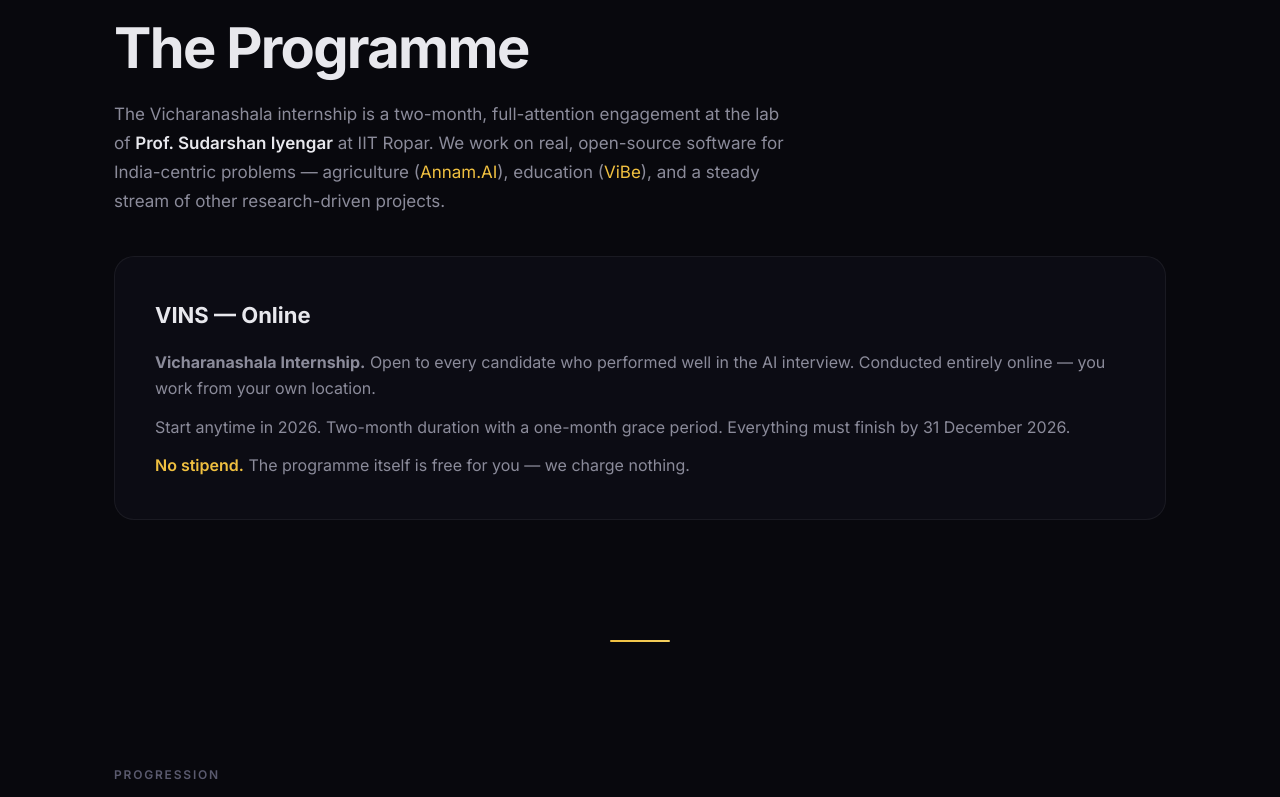
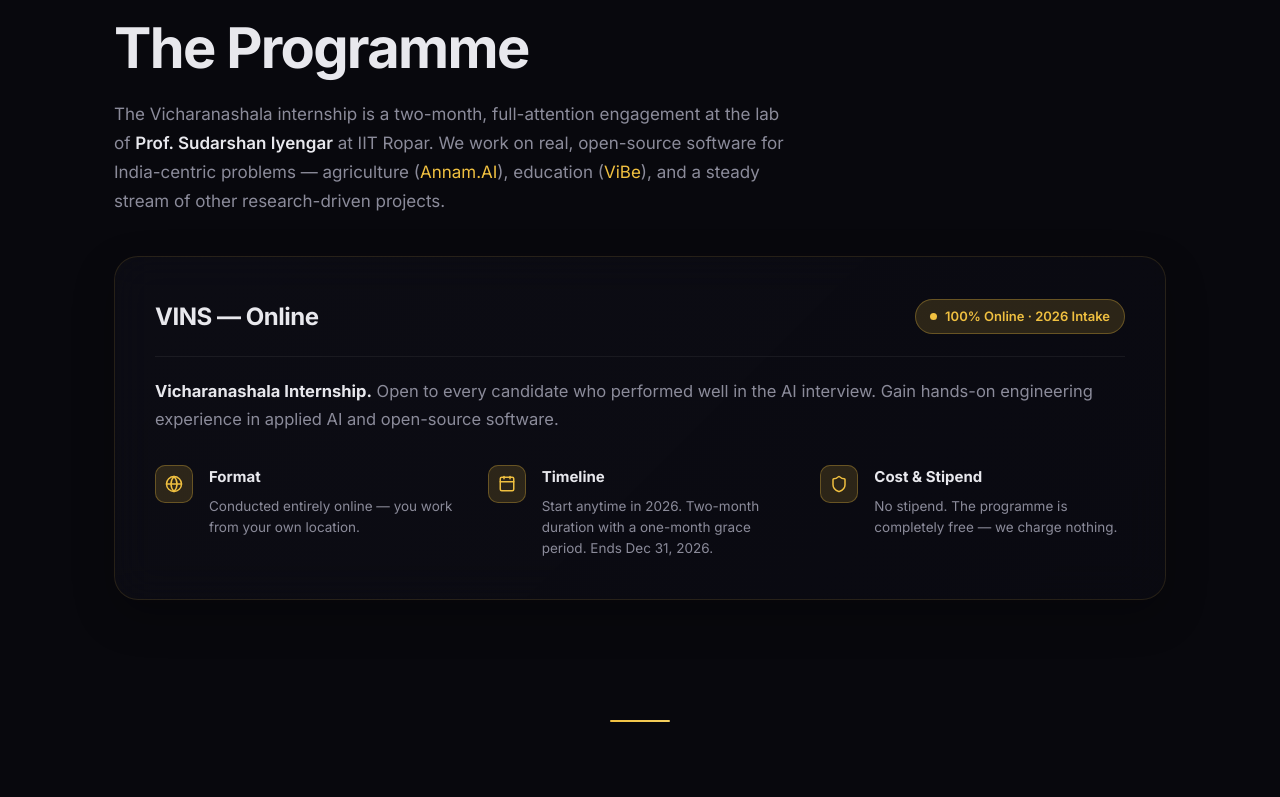
Before and after one commit to guptalagan43/vicharanashala-faq-portal, a React (Vite) app in the folder frontend/: page / in a window 1280 px wide. Shown: the part 1013-1810 px from the top of the page. Built offline with nearby package versions, Linux system fonts and the light colour scheme.

Commit message:
style/feat: unify yellow accent orbs, improve program card UI, restore admin Add FAQ, and position Yaksha-mini from top

```diff
--- a/frontend/src/components/Layout.tsx
+++ b/frontend/src/components/Layout.tsx
@@ -1,12 +1,22 @@
 import React, { useState, useEffect } from 'react';
-import { Outlet } from '@tanstack/react-router';
+import { Outlet, useRouterState } from '@tanstack/react-router';
 import { Header } from './Header';
 import { Footer } from './Footer';
 import { ArrowUp } from 'lucide-react';
+import YakshaChat from './YakshaChat';
 
 export const Layout: React.FC = () => {
   const [showBackToTop, setShowBackToTop] = useState(false);
   const [mousePos, setMousePos] = useState({ x: -400, y: -400 });
+  const [chatOpen, setChatOpen] = useState(false);
+
+  const router = useRouterState();
+  const currentPath = router.location.pathname;
+
+  const isChatRoute = currentPath.startsWith('/chat');
+  const isAdminRoute = currentPath.startsWith('/admin');
+  const isAuthRoute = currentPath.startsWith('/login') || currentPath.startsWith('/signup') || currentPath.startsWith('/forgot-password');
+  const showFloatingChat = !isChatRoute && !isAdminRoute && !isAuthRoute;
 
   useEffect(() => {
     const handleScroll = () => {
@@ -44,6 +54,42 @@
       >
         <ArrowUp size={18} />
       </button>
+
+      {showFloatingChat && (
+        <>
+          <button
+            className="yaksha-fab"
+            aria-label="Open Yaksha chat"
+            onClick={() => setChatOpen(prev => !prev)}
+          >
+            <svg viewBox="0 0 24 24" fill="none" stroke="currentColor" strokeWidth="2" strokeLinecap="round" strokeLinejoin="round" style={{ width: '24px', height: '24px' }}>
+              <path d="M21 15a2 2 0 0 1-2 2H7l-4 4V5a2 2 0 0 1 2-2h14a2 2 0 0 1 2 2z" />
+            </svg>
+          </button>
+
+          {chatOpen && (
+            <>
+              {/* Desktop floating panel */}
+              <div className="yaksha-desktop-container">
+                <YakshaChat isModal={true} onClose={() => setChatOpen(false)} />
+              </div>
+
+              {/* Mobile slide-down modal sheet */}
+              <div
+                className="yaksha-modal-overlay open"
+                onClick={(e) => { if (e.target === e.currentTarget) setChatOpen(false); }}
+                aria-modal="true"
+                role="dialog"
+                aria-label="Yaksha chat mobile"
+              >
+                <div className="yaksha-modal-sheet">
+                  <YakshaChat isModal={true} onClose={() => setChatOpen(false)} />
+                </div>
+              </div>
+            </>
+          )}
+        </>
+      )}
     </div>
   );
 };
--- a/frontend/src/pages/LandingPage.tsx
+++ b/frontend/src/pages/LandingPage.tsx
@@ -10,6 +10,8 @@
   Clock,
   MessageSquare,
   ArrowUpRight,
+  Globe,
+  Calendar,
 } from 'lucide-react';
 import { gsap } from 'gsap';
 import { ScrollTrigger } from 'gsap/ScrollTrigger';
@@ -270,19 +272,49 @@
 
         <div className="programme-grid reveal-up" style={{ marginTop: '40px' }}>
           <div className="programme-card">
-            <h3>VINS — Online</h3>
-            <p>
-              <strong>Vicharanashala Internship.</strong> Open to every candidate
-              who performed well in the AI interview. Conducted entirely online — you work
-              from your own location.
+            <div className="programme-card-header">
+              <h3>VINS — Online</h3>
+              <span className="programme-badge">
+                <span className="programme-badge-dot" />
+                100% Online · 2026 Intake
+              </span>
+            </div>
+
+            <p className="programme-card-lead">
+              <strong>Vicharanashala Internship.</strong> Open to every candidate who performed well in the AI interview. Gain hands-on engineering experience in applied AI and open-source software.
             </p>
-            <p style={{ marginTop: '12px' }}>
-              Start anytime in 2026. Two-month duration with a one-month grace period.
-              Everything must finish by 31 December 2026.
-            </p>
-            <p style={{ marginTop: '12px' }}>
-              <em>No stipend.</em> The programme itself is free for you — we charge nothing.
-            </p>
+
+            <div className="programme-features-grid">
+              <div className="programme-feature-item">
+                <div className="programme-feature-icon">
+                  <Globe size={18} />
+                </div>
+                <div>
+                  <h4>Format</h4>
+                  <p>Conducted entirely online — you work from your own location.</p>
+                </div>
+              </div>
+
+              <div className="programme-feature-item">
+                <div className="programme-feature-icon">
+                  <Calendar size={18} />
+                </div>
+                <div>
+                  <h4>Timeline</h4>
+                  <p>Start anytime in 2026. Two-month duration with a one-month grace period. Ends Dec 31, 2026.</p>
+                </div>
+              </div>
+
+              <div className="programme-feature-item">
+                <div className="programme-feature-icon">
+                  <Shield size={18} />
+                </div>
+                <div>
+                  <h4>Cost & Stipend</h4>
+                  <p>No stipend. The programme is completely free — we charge nothing.</p>
+                </div>
+              </div>
+            </div>
           </div>
         </div>
       </section>
--- a/frontend/src/reference.css
+++ b/frontend/src/reference.css
@@ -145,9 +145,9 @@
   inset: 0;
   background:
     radial-gradient(ellipse 90% 45% at 50% -10%, rgba(240, 192, 64, 0.06) 0%, transparent 55%),
-    radial-gradient(ellipse 50% 55% at 10% 50%, rgba(80, 60, 180, 0.04) 0%, transparent 60%),
-    radial-gradient(ellipse 50% 55% at 90% 50%, rgba(64, 180, 240, 0.035) 0%, transparent 60%),
-    radial-gradient(ellipse 70% 30% at 70% 100%, rgba(160, 80, 220, 0.03) 0%, transparent 50%),
+    radial-gradient(ellipse 50% 55% at 10% 50%, rgba(240, 192, 64, 0.03) 0%, transparent 60%),
+    radial-gradient(ellipse 50% 55% at 90% 50%, rgba(240, 192, 64, 0.025) 0%, transparent 60%),
+    radial-gradient(ellipse 70% 30% at 70% 100%, rgba(240, 192, 64, 0.02) 0%, transparent 50%),
     radial-gradient(ellipse 60% 25% at 30% 100%, rgba(240, 192, 64, 0.025) 0%, transparent 50%);
   pointer-events: none;
   z-index: 0;
@@ -158,8 +158,8 @@
   position: fixed;
   inset: 0;
   background:
-    radial-gradient(circle 600px at 15% 20%, rgba(100, 60, 220, 0.025) 0%, transparent 100%),
-    radial-gradient(circle 500px at 85% 80%, rgba(60, 180, 240, 0.02) 0%, transparent 100%);
+    radial-gradient(circle 600px at 15% 20%, rgba(240, 192, 64, 0.02) 0%, transparent 100%),
+    radial-gradient(circle 500px at 85% 80%, rgba(240, 192, 64, 0.015) 0%, transparent 100%);
   pointer-events: none;
   z-index: 0;
   animation: ambientShift 25s ease-in-out infinite alternate;
@@ -2432,21 +2432,28 @@
   align-items: center;
 }
 
-/* ═══════════════════════════════════════════════════
-   YAKSHA-MINI AI CHATBOT SIDEBAR
-   ═══════════════════════════════════════════════════ */
-
 .yaksha-sidebar {
   position: fixed;
-  bottom: 24px;
+  top: 88px;
+  bottom: auto;
   right: 24px;
   width: var(--yaksha-width);
   height: 540px;
-  max-height: calc(100vh - 48px);
+  max-height: calc(100vh - 112px);
   display: flex;
   flex-direction: column;
   min-height: 0;
   z-index: 99;
+}
+
+.yaksha-desktop-container {
+  display: block;
+}
+
+@media (max-width: 768px) {
+  .yaksha-desktop-container {
+    display: none !important;
+  }
 }
 
 .yaksha-sticky {
@@ -3381,3 +3388,29 @@
     transform: translateX(100%);
   }
 }
+
+/* Close button inside modal header */
+.yaksha-modal-close-btn {
+  width: 30px;
+  height: 30px;
+  border-radius: 50%;
+  display: flex;
+  align-items: center;
+  justify-content: center;
+  background: rgba(255, 255, 255, 0.06);
+  border: 1px solid var(--border, rgba(255, 255, 255, 0.06));
+  color: var(--text-muted, #5a5a6e);
+  cursor: pointer;
+  transition: background 0.15s ease, color 0.15s ease;
+  flex-shrink: 0;
+}
+
+.yaksha-modal-close-btn:hover {
+  background: rgba(255, 255, 255, 0.12);
+  color: var(--text-primary, #e8e8ed);
+}
+
+.yaksha-modal-close-btn svg {
+  width: 14px;
+  height: 14px;
+}
--- a/frontend/src/styles/landing.css
+++ b/frontend/src/styles/landing.css
@@ -42,8 +42,8 @@
   height: 500px;
   top: 40%;
   left: -120px;
-  background: radial-gradient(circle, #2997ff, transparent 70%);
-  opacity: 0.12;
+  background: radial-gradient(circle, #f0c040, transparent 70%);
+  opacity: 0.06;
 }
 
 .lp-bg-orb--3 {
@@ -51,8 +51,8 @@
   height: 700px;
   bottom: -200px;
   right: 20%;
-  background: radial-gradient(circle, #a855f7, transparent 70%);
-  opacity: 0.08;
+  background: radial-gradient(circle, #f0c040, transparent 70%);
+  opacity: 0.04;
 }
 
 /* Light mode: softer, warmer orbs */
@@ -260,33 +260,131 @@
 
 .programme-card {
   padding: 40px;
-  background: var(--bg-card);
-  border: 1px solid var(--border);
-  border-radius: 20px;
-  transition: background 0.3s ease;
+  background: linear-gradient(135deg, rgba(18, 18, 28, 0.45) 0%, rgba(12, 12, 20, 0.55) 100%);
+  backdrop-filter: blur(20px) saturate(1.2);
+  -webkit-backdrop-filter: blur(20px) saturate(1.2);
+  border: 1px solid rgba(240, 192, 64, 0.12);
+  border-radius: 24px;
+  box-shadow: 0 16px 40px rgba(0, 0, 0, 0.25), 0 0 24px rgba(240, 192, 64, 0.02);
+  transition: all 0.4s cubic-bezier(0.4, 0, 0.2, 1);
+  position: relative;
+  overflow: hidden;
+}
+
+[data-theme="light"] .programme-card {
+  background: linear-gradient(135deg, rgba(255, 255, 255, 0.5) 0%, rgba(255, 255, 255, 0.35) 100%);
+  border-color: rgba(202, 138, 4, 0.25);
+  box-shadow: 0 16px 40px rgba(31, 38, 135, 0.05), 0 0 24px rgba(202, 138, 4, 0.03);
 }
 
 .programme-card:hover {
-  background: var(--bg-card-hover);
+  transform: translateY(-4px) scale(1.01);
+  background: linear-gradient(135deg, rgba(24, 24, 38, 0.55) 0%, rgba(16, 16, 26, 0.65) 100%);
+  border-color: var(--accent);
+  box-shadow: 0 24px 48px rgba(0, 0, 0, 0.35), 0 0 32px var(--accent-glow-strong);
+}
+
+[data-theme="light"] .programme-card:hover {
+  background: linear-gradient(135deg, rgba(255, 255, 255, 0.65) 0%, rgba(255, 255, 255, 0.5) 100%);
+  border-color: var(--accent);
+  box-shadow: 0 24px 48px rgba(31, 38, 135, 0.08), 0 0 32px var(--accent-glow-strong);
+}
+
+.programme-card-header {
+  display: flex;
+  justify-content: space-between;
+  align-items: center;
+  flex-wrap: wrap;
+  gap: 16px;
+  margin-bottom: 20px;
+  border-bottom: 1px solid var(--border);
+  padding-bottom: 20px;
 }
 
 .programme-card h3 {
-  font-size: 22px;
+  font-size: 24px;
+  font-weight: 800;
+  color: var(--text-primary);
+  letter-spacing: -0.02em;
+  margin: 0;
+}
+
+.programme-badge {
+  display: inline-flex;
+  align-items: center;
+  gap: 8px;
+  padding: 6px 14px;
+  background: var(--accent-glow);
+  color: var(--accent);
+  border: 1px solid var(--border-active);
+  border-radius: 980px;
+  font-size: 13px;
+  font-weight: 600;
+}
+
+.programme-badge-dot {
+  width: 7px;
+  height: 7px;
+  border-radius: 50%;
+  background: var(--accent);
+  box-shadow: 0 0 8px var(--accent);
+  animation: pulse-badge 2s infinite;
+}
+
+@keyframes pulse-badge {
+  0% { transform: scale(0.9); opacity: 0.6; }
+  50% { transform: scale(1.2); opacity: 1; box-shadow: 0 0 12px var(--accent); }
+  100% { transform: scale(0.9); opacity: 0.6; }
+}
+
+.programme-card-lead {
+  font-size: 16.5px;
+  line-height: 1.7;
+  color: var(--text-secondary);
+  margin-bottom: 32px;
+}
+
+.programme-card-lead strong {
+  color: var(--text-primary);
+}
+
+.programme-features-grid {
+  display: grid;
+  grid-template-columns: repeat(3, 1fr);
+  gap: 28px;
+}
+
+.programme-feature-item {
+  display: flex;
+  gap: 16px;
+  align-items: flex-start;
+}
+
+.programme-feature-icon {
+  flex-shrink: 0;
+  width: 38px;
+  height: 38px;
+  border-radius: 10px;
+  background: var(--accent-glow);
+  color: var(--accent);
+  border: 1px solid var(--border-active);
+  display: flex;
+  align-items: center;
+  justify-content: center;
+}
+
+.programme-feature-item h4 {
+  font-size: 15px;
   font-weight: 700;
   color: var(--text-primary);
-  margin-bottom: 16px;
+  margin: 0 0 6px 0;
 }
 
-.programme-card p {
-  font-size: 16px;
-  line-height: 1.65;
+.programme-feature-item p {
+  font-size: 13.5px;
+  line-height: 1.55;
   color: var(--text-secondary);
-}
-
-.programme-card em {
-  color: var(--accent);
-  font-style: normal;
-  font-weight: 600;
+  margin: 0;
 }
 
 /* ── Badge Journey (Roadmap) ── */
```
Also changed, not shown: frontend/src/components/FaqDashboard.tsx (+53 -1 lines), frontend/src/mobile.css (+16 -14 lines), frontend/src/pages/FaqPage.tsx (+6 -1 lines).
